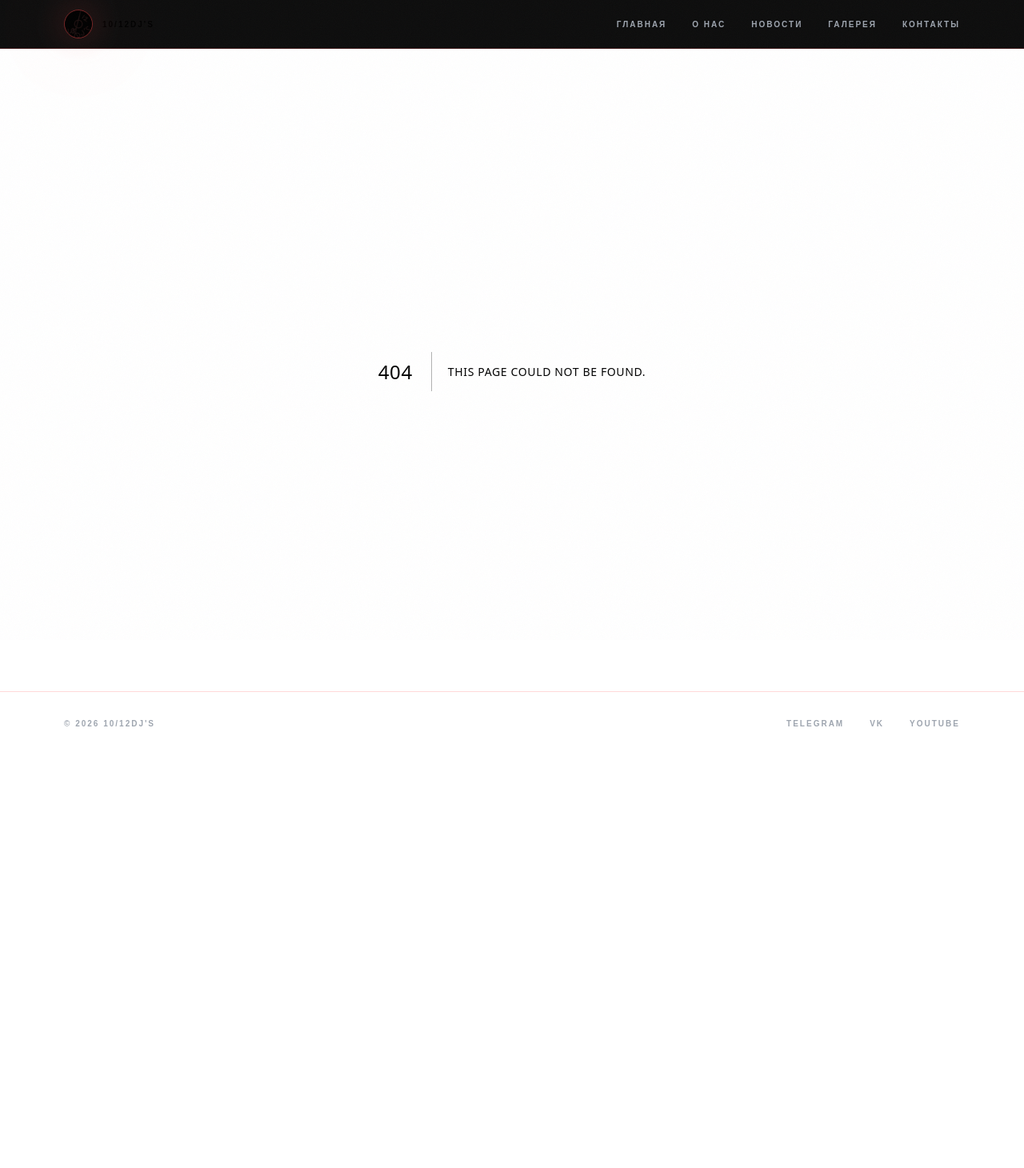
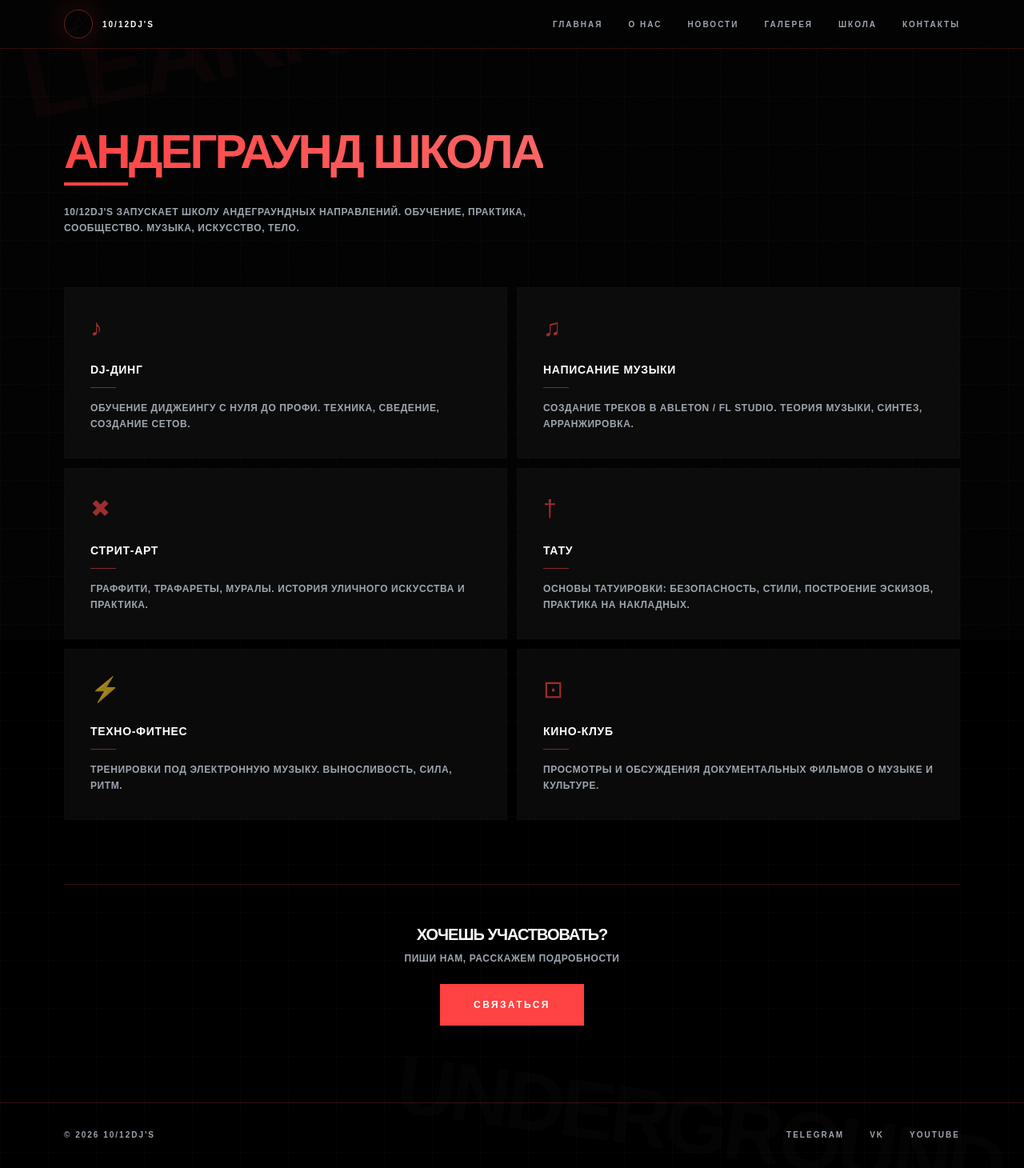
Before and after one commit to Alexander-Golomonosov/10-12djs-website, a Next.js app: page /school in a window 1280 px wide. Before the commit this address had no page. Shown: the top 1460 px of the page at 80% size. Before the commit the page ends 944 px from the top, so only its background shows below. Built offline with nearby package versions, Linux system fonts and the light colour scheme; a web font is replaced by a local one.

Commit message:
Add school page with underground directions

```diff
--- /dev/null
+++ b/src/app/school/page.tsx
@@ -0,0 +1,88 @@
+import type { Metadata } from "next";
+import Link from "next/link";
+
+export const metadata: Metadata = {
+  title: "ШКОЛА | 10/12DJ'S",
+};
+
+const directions = [
+  {
+    title: "DJ-ДИНГ",
+    desc: "ОБУЧЕНИЕ ДИДЖЕИНГУ С НУЛЯ ДО ПРОФИ. ТЕХНИКА, СВЕДЕНИЕ, СОЗДАНИЕ СЕТОВ.",
+    icon: "♪",
+  },
+  {
+    title: "НАПИСАНИЕ МУЗЫКИ",
+    desc: "СОЗДАНИЕ ТРЕКОВ В ABLETON / FL STUDIO. ТЕОРИЯ МУЗЫКИ, СИНТЕЗ, АРРАНЖИРОВКА.",
+    icon: "♫",
+  },
+  {
+    title: "СТРИТ-АРТ",
+    desc: "ГРАФФИТИ, ТРАФАРЕТЫ, МУРАЛЫ. ИСТОРИЯ УЛИЧНОГО ИСКУССТВА И ПРАКТИКА.",
+    icon: "✖",
+  },
+  {
+    title: "ТАТУ",
+    desc: "ОСНОВЫ ТАТУИРОВКИ: БЕЗОПАСНОСТЬ, СТИЛИ, ПОСТРОЕНИЕ ЭСКИЗОВ, ПРАКТИКА НА НАКЛАДНЫХ.",
+    icon: "†",
+  },
+  {
+    title: "ТЕХНО-ФИТНЕС",
+    desc: "ТРЕНИРОВКИ ПОД ЭЛЕКТРОННУЮ МУЗЫКУ. ВЫНОСЛИВОСТЬ, СИЛА, РИТМ.",
+    icon: "⚡",
+  },
+  {
+    title: "КИНО-КЛУБ",
+    desc: "ПРОСМОТРЫ И ОБСУЖДЕНИЯ ДОКУМЕНТАЛЬНЫХ ФИЛЬМОВ О МУЗЫКЕ И КУЛЬТУРЕ.",
+    icon: "⊡",
+  },
+];
+
+export default function School() {
+  return (
+    <div className="relative mx-auto max-w-6xl px-4 py-24">
+      <span className="graffiti-tag -top-16 -left-10 rotate-[-12deg]">LEARN</span>
+      <span className="graffiti-tag-light -bottom-20 -right-10 rotate-[8deg]">UNDERGROUND</span>
+
+      <h1 className="text-5xl font-black tracking-tighter sm:text-6xl">
+        <span className="gradient-text">АНДЕГРАУНД ШКОЛА</span>
+      </h1>
+      <div className="mt-2 h-1 w-20 bg-accent" />
+      <p className="mt-6 max-w-2xl text-xs font-semibold leading-relaxed tracking-wider text-muted">
+        10/12DJ&apos;S ЗАПУСКАЕТ ШКОЛУ АНДЕГРАУНДНЫХ НАПРАВЛЕНИЙ.
+        ОБУЧЕНИЕ, ПРАКТИКА, СООБЩЕСТВО. МУЗЫКА, ИСКУССТВО, ТЕЛО.
+      </p>
+
+      <div className="mt-16 grid gap-3 sm:grid-cols-2">
+        {directions.map((d) => (
+          <div
+            key={d.title}
+            className="group border border-border/20 bg-card p-8 transition-all hover:border-accent/40"
+          >
+            <span className="text-3xl text-accent/60">{d.icon}</span>
+            <h3 className="mt-6 text-sm font-bold tracking-wider transition-colors group-hover:text-accent">
+              {d.title}
+            </h3>
+            <div className="mt-3 h-px w-8 bg-accent/50" />
+            <p className="mt-4 text-xs font-semibold leading-relaxed tracking-wider text-muted">
+              {d.desc}
+            </p>
+          </div>
+        ))}
+      </div>
+
+      <div className="mt-20 border-t border-accent/20 pt-12 text-center">
+        <h2 className="text-xl font-black tracking-tighter">ХОЧЕШЬ УЧАСТВОВАТЬ?</h2>
+        <p className="mt-2 text-xs font-semibold tracking-wider text-muted">
+          ПИШИ НАМ, РАССКАЖЕМ ПОДРОБНОСТИ
+        </p>
+        <Link
+          href="/contact"
+          className="mt-6 inline-block border-2 border-accent bg-accent px-10 py-4 text-xs font-bold tracking-[0.2em] text-white transition-all hover:bg-accent-hover"
+        >
+          СВЯЗАТЬСЯ
+        </Link>
+      </div>
+    </div>
+  );
+}
--- a/src/components/Header.tsx
+++ b/src/components/Header.tsx
@@ -6,6 +6,7 @@ const navLinks = [
   { href: "/about", label: "О нас" },
   { href: "/news", label: "Новости" },
   { href: "/gallery", label: "Галерея" },
+  { href: "/school", label: "Школа" },
   { href: "/contact", label: "Контакты" },
 ];
 
```
